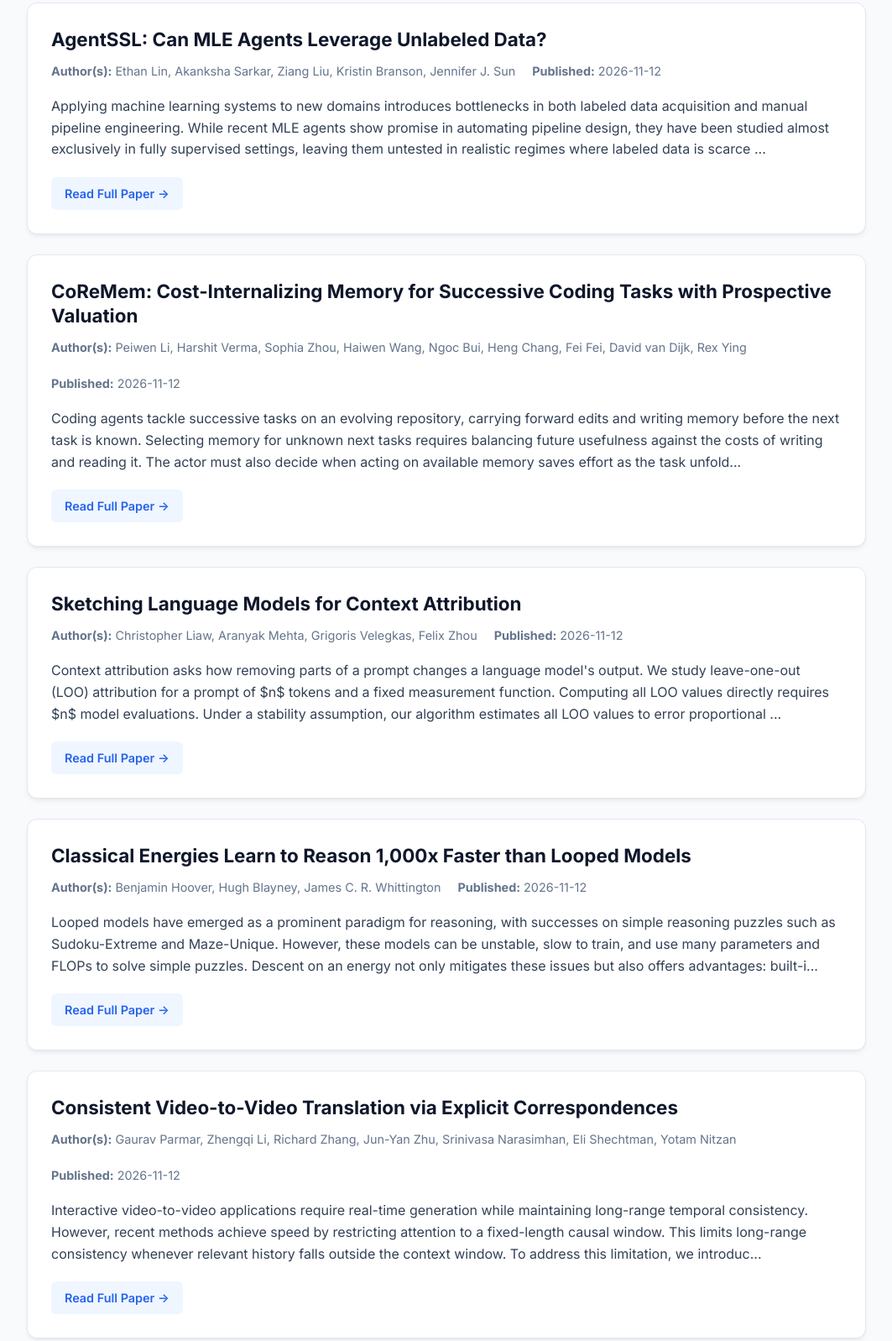
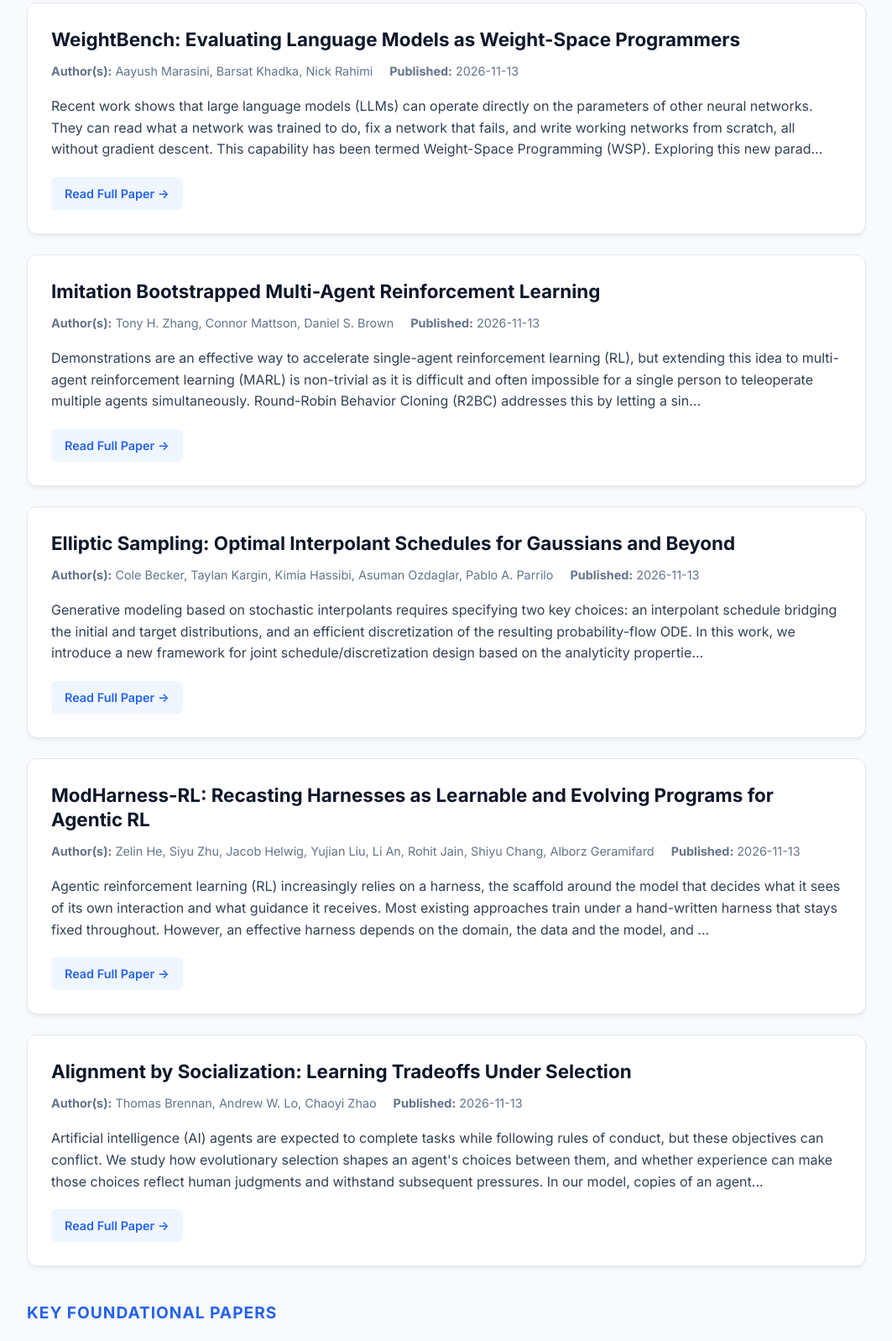
Before and after one commit to SarveshShukla23/arxiv-tracker, a plain HTML site: page index.html in a window 1280 px wide. Shown: the part 418-2015 px from the top of the page at 84% size, without its empty margins (108-1171 px from the left). Drawn offline with Linux system fonts and the light colour scheme.

Commit message:
Automated daily arXiv update

```diff
--- a/index.html
+++ b/index.html
@@ -133,60 +133,60 @@
         <div class="container">
             <header>
                 <h1>arXiv Research Tracker</h1>
-                <div class="timestamp">Last updated: 2026-11-15 15:04:06</div>
+                <div class="timestamp">Last updated: 2026-11-16 17:38:04</div>
             </header>
 
             <div class="category-section">
                 <h1 class="category-title">Artificial Intelligence</h1>
         <h2 class="section-title">Latest Updates</h2>
                 <div class="paper-card">
-                    <h3 class="paper-title"><a href="http://arxiv.org/abs/2611.17323v1" target="_blank">AgentSSL: Can MLE Agents Leverage Unlabeled Data?</a></h3>
+                    <h3 class="paper-title"><a href="http://arxiv.org/abs/2611.18553v1" target="_blank">WeightBench: Evaluating Language Models as Weight-Space Programmers</a></h3>
                     <div class="meta-info">
-                        <span class="meta-item"><strong>Author(s):</strong>&nbsp;Ethan Lin, Akanksha Sarkar, Ziang Liu, Kristin Branson, Jennifer J. Sun</span>
-                        <span class="meta-item"><strong>Published:</strong>&nbsp;2026-11-12</span>
+                        <span class="meta-item"><strong>Author(s):</strong>&nbsp;Aayush Marasini, Barsat Khadka, Nick Rahimi</span>
+                        <span class="meta-item"><strong>Published:</strong>&nbsp;2026-11-13</span>
                     </div>
-                    <div class="summary">Applying machine learning systems to new domains introduces bottlenecks in both labeled data acquisition and manual pipeline engineering. While recent MLE agents show promise in automating pipeline design, they have been studied almost exclusively in fully supervised settings, leaving them untested in realistic regimes where labeled data is scarce ...</div>
-                    <a href="http://arxiv.org/abs/2611.17323v1" target="_blank" class="read-more-btn">Read Full Paper →</a>
+                    <div class="summary">Recent work shows that large language models (LLMs) can operate directly on the parameters of other neural networks. They can read what a network was trained to do, fix a network that fails, and write working networks from scratch, all without gradient descent. This capability has been termed Weight-Space Programming (WSP). Exploring this new parad...</div>
+                    <a href="http://arxiv.org/abs/2611.18553v1" target="_blank" class="read-more-btn">Read Full Paper →</a>
                 </div>
 
                 <div class="paper-card">
-                    <h3 class="paper-title"><a href="http://arxiv.org/abs/2611.17316v1" target="_blank">CoReMem: Cost-Internalizing Memory for Successive Coding Tasks with Prospective Valuation</a></h3>
+                    <h3 class="paper-title"><a href="http://arxiv.org/abs/2611.18543v1" target="_blank">Imitation Bootstrapped Multi-Agent Reinforcement Learning</a></h3>
                     <div class="meta-info">
-                        <span class="meta-item"><strong>Author(s):</strong>&nbsp;Peiwen Li, Harshit Verma, Sophia Zhou, Haiwen Wang, Ngoc Bui, Heng Chang, Fei Fei, David van Dijk, Rex Ying</span>
-                        <span class="meta-item"><strong>Published:</strong>&nbsp;2026-11-12</span>
+                        <span class="meta-item"><strong>Author(s):</strong>&nbsp;Tony H. Zhang, Connor Mattson, Daniel S. Brown</span>
+                        <span class="meta-item"><strong>Published:</strong>&nbsp;2026-11-13</span>
                     </div>
-                    <div class="summary">Coding agents tackle successive tasks on an evolving repository, carrying forward edits and writing memory before the next task is known. Selecting memory for unknown next tasks requires balancing future usefulness against the costs of writing and reading it. The actor must also decide when acting on available memory saves effort as the task unfold...</div>
-                    <a href="http://arxiv.org/abs/2611.17316v1" target="_blank" class="read-more-btn">Read Full Paper →</a>
+                    <div class="summary">Demonstrations are an effective way to accelerate single-agent reinforcement learning (RL), but extending this idea to multi-agent reinforcement learning (MARL) is non-trivial as it is difficult and often impossible for a single person to teleoperate multiple agents simultaneously. Round-Robin Behavior Cloning (R2BC) addresses this by letting a sin...</div>
+                    <a href="http://arxiv.org/abs/2611.18543v1" target="_blank" class="read-more-btn">Read Full Paper →</a>
                 </div>
 
                 <div class="paper-card">
-                    <h3 class="paper-title"><a href="http://arxiv.org/abs/2611.17313v1" target="_blank">Sketching Language Models for Context Attribution</a></h3>
+                    <h3 class="paper-title"><a href="http://arxiv.org/abs/2611.18542v1" target="_blank">Elliptic Sampling: Optimal Interpolant Schedules for Gaussians and Beyond</a></h3>
                     <div class="meta-info">
-                        <span class="meta-item"><strong>Author(s):</strong>&nbsp;Christopher Liaw, Aranyak Mehta, Grigoris Velegkas, Felix Zhou</span>
-                        <span class="meta-item"><strong>Published:</strong>&nbsp;2026-11-12</span>
+                        <span class="meta-item"><strong>Author(s):</strong>&nbsp;Cole Becker, Taylan Kargin, Kimia Hassibi, Asuman Ozdaglar, Pablo A. Parrilo</span>
+                        <span class="meta-item"><strong>Published:</strong>&nbsp;2026-11-13</span>
                     </div>
-                    <div class="summary">Context attribution asks how removing parts of a prompt changes a language model's output. We study leave-one-out (LOO) attribution for a prompt of $n$ tokens and a fixed measurement function. Computing all LOO values directly requires $n$ model evaluations. Under a stability assumption, our algorithm estimates all LOO values to error proportional ...</div>
-                    <a href="http://arxiv.org/abs/2611.17313v1" target="_blank" class="read-more-btn">Read Full Paper →</a>
+                    <div class="summary">Generative modeling based on stochastic interpolants requires specifying two key choices: an interpolant schedule bridging the initial and target distributions, and an efficient discretization of the resulting probability-flow ODE. In this work, we introduce a new framework for joint schedule/discretization design based on the analyticity propertie...</div>
+                    <a href="http://arxiv.org/abs/2611.18542v1" target="_blank" class="read-more-btn">Read Full Paper →</a>
                 </div>
 
                 <div class="paper-card">
-                    <h3 class="paper-title"><a href="http://arxiv.org/abs/2611.17309v1" target="_blank">Classical Energies Learn to Reason 1,000x Faster than Looped Models</a></h3>
+                    <h3 class="paper-title"><a href="http://arxiv.org/abs/2611.18533v1" target="_blank">ModHarness-RL: Recasting Harnesses as Learnable and Evolving Programs for Agentic RL</a></h3>
                     <div class="meta-info">
-                        <span class="meta-item"><strong>Author(s):</strong>&nbsp;Benjamin Hoover, Hugh Blayney, James C. R. Whittington</span>
-                        <span class="meta-item"><strong>Published:</strong>&nbsp;2026-11-12</span>
+                        <span class="meta-item"><strong>Author(s):</strong>&nbsp;Zelin He, Siyu Zhu, Jacob Helwig, Yujian Liu, Li An, Rohit Jain, Shiyu Chang, Alborz Geramifard</span>
+                        <span class="meta-item"><strong>Published:</strong>&nbsp;2026-11-13</span>
                     </div>
-                    <div class="summary">Looped models have emerged as a prominent paradigm for reasoning, with successes on simple reasoning puzzles such as Sudoku-Extreme and Maze-Unique. However, these models can be unstable, slow to train, and use many parameters and FLOPs to solve simple puzzles. Descent on an energy not only mitigates these issues but also offers advantages: built-i...</div>
-                    <a href="http://arxiv.org/abs/2611.17309v1" target="_blank" class="read-more-btn">Read Full Paper →</a>
+                    <div class="summary">Agentic reinforcement learning (RL) increasingly relies on a harness, the scaffold around the model that decides what it sees of its own interaction and what guidance it receives. Most existing approaches train under a hand-written harness that stays fixed throughout. However, an effective harness depends on the domain, the data and the model, and ...</div>
+                    <a href="http://arxiv.org/abs/2611.18533v1" target="_blank" class="read-more-btn">Read Full Paper →</a>
                 </div>
 
                 <div class="paper-card">
-                    <h3 class="paper-title"><a href="http://arxiv.org/abs/2611.17298v1" target="_blank">Consistent Video-to-Video Translation via Explicit Correspondences</a></h3>
+                    <h3 class="paper-title"><a href="http://arxiv.org/abs/2611.18531v1" target="_blank">Alignment by Socialization: Learning Tradeoffs Under Selection</a></h3>
                     <div class="meta-info">
-                        <span class="meta-item"><strong>Author(s):</strong>&nbsp;Gaurav Parmar, Zhengqi Li, Richard Zhang, Jun-Yan Zhu, Srinivasa Narasimhan, Eli Shechtman, Yotam Nitzan</span>
-                        <span class="meta-item"><strong>Published:</strong>&nbsp;2026-11-12</span>
+                        <span class="meta-item"><strong>Author(s):</strong>&nbsp;Thomas Brennan, Andrew W. Lo, Chaoyi Zhao</span>
+                        <span class="meta-item"><strong>Published:</strong>&nbsp;2026-11-13</span>
                     </div>
-                    <div class="summary">Interactive video-to-video applications require real-time generation while maintaining long-range temporal consistency. However, recent methods achieve speed by restricting attention to a fixed-length causal window. This limits long-range consistency whenever relevant history falls outside the context window. To address this limitation, we introduc...</div>
-                    <a href="http://arxiv.org/abs/2611.17298v1" target="_blank" class="read-more-btn">Read Full Paper →</a>
+                    <div class="summary">Artificial intelligence (AI) agents are expected to complete tasks while following rules of conduct, but these objectives can conflict. We study how evolutionary selection shapes an agent's choices between them, and whether experience can make those choices reflect human judgments and withstand subsequent pressures. In our model, copies of an agent...</div>
+                    <a href="http://arxiv.org/abs/2611.18531v1" target="_blank" class="read-more-btn">Read Full Paper →</a>
                 </div>
                 <h2 class="section-title">Key Foundational Papers</h2>
                 <div class="paper-card">
```
